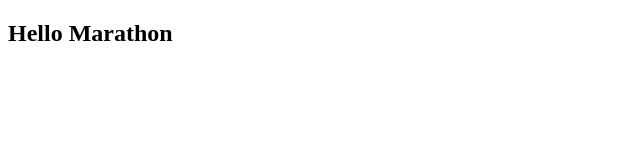
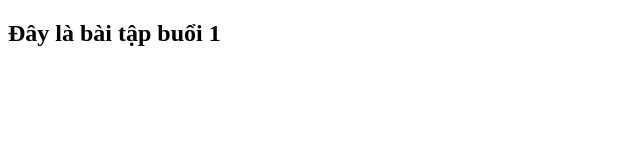
Before and after one commit to TrungThanhNguyenLe1/BasicWeb, a plain HTML site: page Buoi1/index.html in a window 1280 px wide. Shown: the whole page, without its empty margins (0-640 px from the left). Drawn offline with Linux system fonts and the light colour scheme.

Commit message:
Nộp bài buổi 1

```diff
--- a/index.html
+++ b/Buoi1/index.html
@@ -6,6 +6,6 @@
     <title>Document</title>
 </head>
 <body>
-    <h2>Hello Marathon</h2>
+    <h2>Đây là bài tập buổi 1 </h2>
 </body>
 </html>
```
